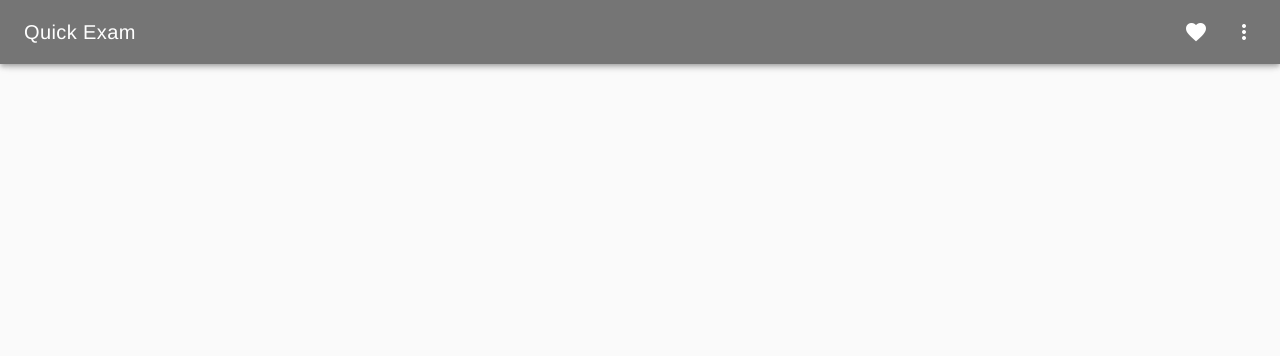
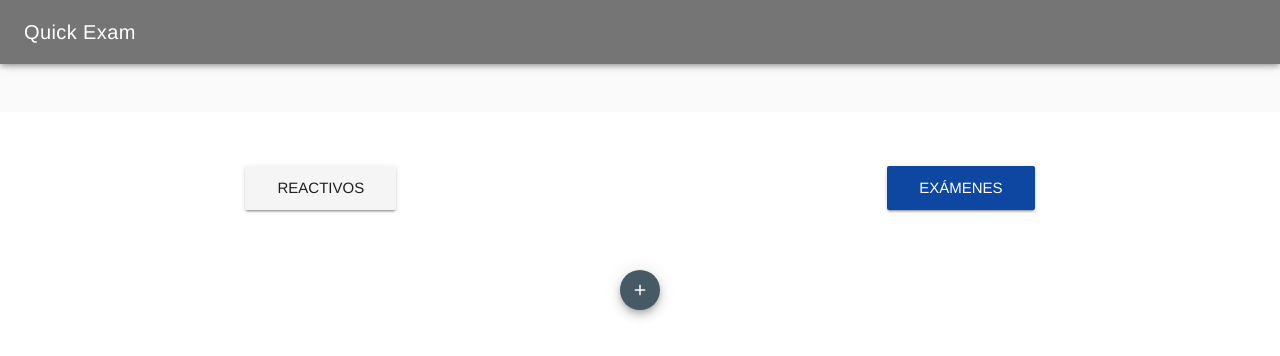
Before and after one commit to MarceloFlores95/QuickExam, a Vue app in the folder frontend/: page /#/profile in a window 1280 px wide. Shown: the top 356 px of the page. Built offline with nearby package versions, Linux system fonts and the light colour scheme.

Commit message:
Add build folder to commit

```diff
--- a/frontend/src/App.vue
+++ b/frontend/src/App.vue
@@ -8,12 +8,10 @@
 
       <v-spacer></v-spacer>
 
-      <v-btn icon>
-        <v-icon>favorite</v-icon>
-      </v-btn>
-
-      <v-btn icon>
-        <v-icon>more_vert</v-icon>
+      <v-btn icon
+      v-if="userToken !== undefined"
+      router-link to= "/profile">
+        <v-icon>perm_identity</v-icon>
       </v-btn>
     </v-toolbar>
     <v-container grid-list-md text-xs-center>
@@ -28,7 +26,17 @@
 
 <script>
 export default {
-  name: 'App'
+  name: 'App',
+  data () {
+    return {
+      // userToken: undefined
+    }
+  },
+  computed: {
+    userToken () {
+      return this.$store.getters.userToken
+    }
+  }
 }
 </script>
 
--- /dev/null
+++ b/frontend/src/components/Profile.vue
@@ -0,0 +1,129 @@
+<template>
+  <v-card
+    color="gray lighten-4"
+    flat
+    height="500px"
+  >
+<!---Espacio-->
+ <v-container grid-list-md text-xs-center>
+   <v-flex v-for="i in 1" :key="`1${i}`" xs1>
+    </v-flex>
+</v-container>
+
+<!---Boton-->
+<v-layout align-center justify-space-around row>
+    <v-flex>
+      <div>
+        <v-btn large router-link to= "/Reactivos">Reactivos</v-btn>
+      </div>
+    </v-flex>
+    <v-flex >
+      <div>
+        <v-btn large color ="blue darken-4" dark>Exámenes</v-btn>
+      </div>
+    </v-flex>
+</v-layout>
+
+<!---Espacio-->
+ <v-container grid-list-md text-xs-center>
+   <v-flex v-for="i in 1" :key="`1${i}`" xs1>
+    </v-flex>
+</v-container>
+
+<!--Boton de mas-->
+<div class="text-xs-center">
+     <v-dialog
+      v-model="dialog"
+      width="600"
+      height="200"
+    >
+      <v-btn fab dark small color="blue-grey darken-2"
+        slot="activator" >
+         <v-icon dark>add</v-icon>
+      </v-btn>
+      <!--cosa para que slga scroll up-->
+      <v-card>
+        <v-card-title
+          class="headline grey lighten-2"
+          primary-title
+        >
+          Crear Examen
+        </v-card-title>
+       <v-container fluid grid list -md>
+        <v-textarea
+        auto-grow
+          solo
+          name="input-7-4"
+          label="Escribe el encabezado"
+          value=""
+        ></v-textarea>
+       </v-container>
+
+  <v-container id="dropdown-example" grid-list-xl>
+    <v-layout row wrap>
+      <v-flex xs12 sm4>
+        <p>Materia</p>
+        <v-overflow-btn
+          :items="Materia"
+          label="Materia"
+          target="#dropdown-example"
+          editable
+          item-value='text'
+        ></v-overflow-btn>
+      </v-flex>
+
+      <v-flex xs12 sm4>
+        <p>Temas</p>
+        <v-overflow-btn
+          :items="Temas"
+          label="Temas"
+          target="#dropdown-example"
+          editable
+          item-value = 'text'
+        ></v-overflow-btn>
+      </v-flex>
+
+      <v-flex xs12 sm4>
+        <p>Cantidad</p>
+        <v-overflow-btn
+          :items="Cantidad"
+          label="Cantidad"
+          target="#dropdown-example"
+          editable
+          item-value="text"
+        ></v-overflow-btn>
+      </v-flex>
+    </v-layout>
+  </v-container>
+
+        <v-divider></v-divider>
+
+           <v-card-actions>
+              <v-spacer></v-spacer>
+              <v-btn flat color="primary" @click="dialog = false">caca</v-btn>
+            </v-card-actions>
+
+      </v-card>
+    </v-dialog>
+  </div>
+<!---Espacio-->
+ <v-container grid-list-md text-xs-center>
+   <v-flex v-for="i in 1" :key="`1${i}`" xs1>
+    </v-flex>
+</v-container>
+
+<!--Menu con scrollabe-->
+
+</v-card>
+</template>
+
+<script>
+export default {
+  data: () => ({
+    dialog: false,
+    Materia: ['Quimica', 'Español', 'Historia'],
+    Temas: ['TuPu', 'Queti', 'Chupala'],
+    Cantidad: ['MiPito']
+  })
+}
+</script>
--- a/frontend/src/components/Reactivos.vue
+++ b/frontend/src/components/Reactivos.vue
@@ -89,7 +89,8 @@
       </v-flex>
 <!--Elaboracion de preguntas-->
       <v-flex xs2>
-        <v-card>
+        <v-card
+        v-if="selectedTopic !== undefined">
           <CrearReactivo :topicId="selectedTopic"></CrearReactivo>
         </v-card>
       </v-flex>
@@ -175,7 +176,7 @@ export default {
     // Temas: [ ],
     Reactivos: ['Que onda?'],
     selectedSubject: [],
-    selectedTopic: [],
+    selectedTopic: undefined,
     selectedQuestion: [],
     readOnly: true
   }),
--- a/frontend/src/router/index.js
+++ b/frontend/src/router/index.js
@@ -4,6 +4,7 @@ import HelloWorld from '@/components/HelloWorld'
 import Reactivos from '@/components/Reactivos'
 import Login from '@/components/Login'
 import Examenes from '@/components/Exams'
+import Profile from '@/components/Profile'
 
 Vue.use(Router)
 
@@ -28,6 +29,11 @@ export default new Router({
       path: '/login',
       name: 'Login',
       component: Login
+    },
+    {
+      path: '/profile',
+      name: 'Profile',
+      component: Profile
     }
   ]
 })
```
Also changed, not shown: 10 other files (tests, documents, lock files or other folders).
